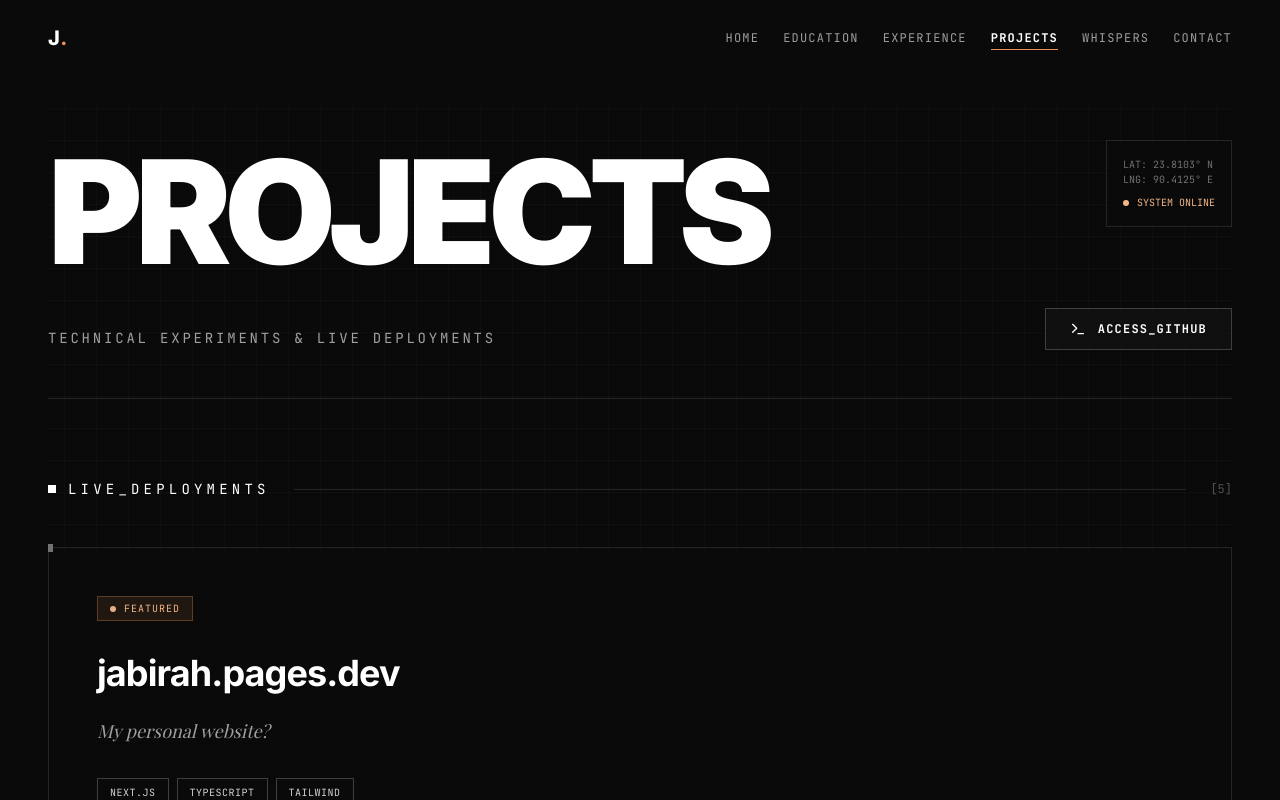
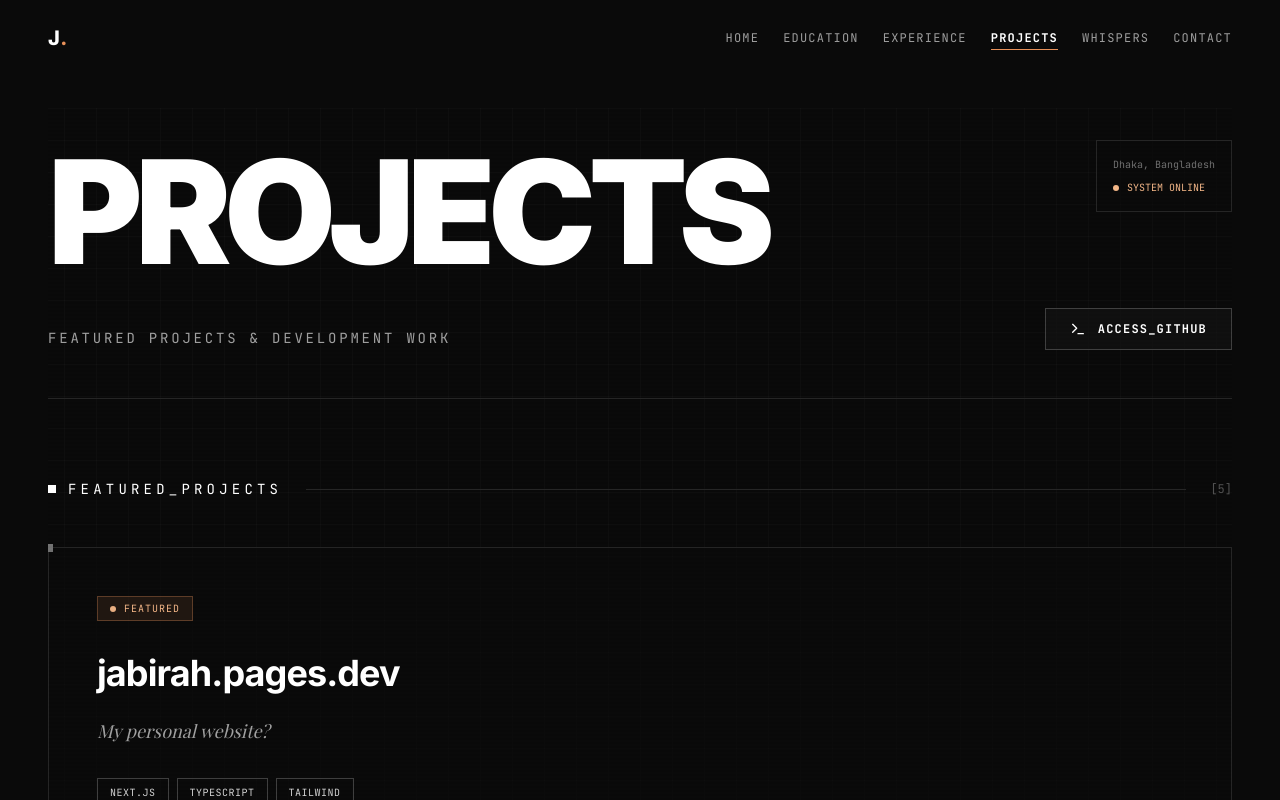
Before and after one commit to Jabir-A-H/personal-website, a Next.js app: page /projects in a window 1280 px wide. Shown: the top 800 px of the page. Built offline with nearby package versions, Linux system fonts and the light colour scheme; a web font is replaced by a local one.

Commit message:
some fix

```diff
--- a/app/projects/page.tsx
+++ b/app/projects/page.tsx
@@ -19,8 +19,7 @@ export default function ProjectsPage() {
       <div className="relative z-10">
         <header className="mb-20 flex flex-col items-start border-b border-neutral-800 pb-12 relative">
           <div className="absolute top-0 right-0 p-4 border border-neutral-800 font-mono text-[10px] text-neutral-500 hidden md:block bg-neutral-950/50 backdrop-blur-sm">
-            <div>LAT: 23.8103° N</div>
-            <div>LNG: 90.4125° E</div>
+            <div>{data.personal.location}</div>
             <div className="text-accent-light mt-2 flex items-center gap-2">
               <span className="w-1.5 h-1.5 bg-accent-light rounded-full animate-pulse"></span>
               SYSTEM ONLINE
@@ -37,7 +36,7 @@ export default function ProjectsPage() {
 
           <div className="flex flex-col md:flex-row justify-between w-full items-start md:items-end gap-6">
             <p className="text-sm font-mono text-neutral-400 uppercase tracking-[0.2em] max-w-md leading-relaxed">
-              Technical experiments &amp; live deployments
+              Featured projects & development work
             </p>
             <a href="https://github.com/Jabir-A-H/" target="_blank" rel="noopener noreferrer" className="group flex items-center gap-3 text-xs font-mono text-white border border-neutral-700 bg-neutral-900/50 backdrop-blur-sm px-6 py-3 hover:bg-accent hover:text-white hover:border-accent transition-all duration-300">
               <Terminal className="w-4 h-4" />
@@ -46,12 +45,12 @@ export default function ProjectsPage() {
           </div>
         </header>
 
-        {/* LIVE PROJECTS */}
+        {/* FEATURED PROJECTS */}
         <section className="mb-32">
           <div className="flex items-center gap-6 mb-12">
             <h2 className="text-sm font-mono text-white uppercase tracking-[0.3em] flex items-center gap-3">
               <span className="w-2 h-2 bg-white"></span>
-              Live_Deployments
+              Featured_Projects
             </h2>
             <div className="h-px bg-neutral-800 flex-1"></div>
             <span className="font-mono text-xs text-neutral-600">[{liveProjects.length}]</span>
@@ -100,6 +99,7 @@ export default function ProjectsPage() {
                     </div>
 
                     <div className="flex flex-col sm:flex-row gap-4 max-w-md">
+                      {project.live && (
                         <a
                           href={project.live}
                           target="_blank"
@@ -109,6 +109,7 @@ export default function ProjectsPage() {
                           <span>Launch</span>
                           <ExternalLink className="w-4 h-4" />
                         </a>
+                      )}
                       {project.repo && (
                         <a
                           href={project.repo}
@@ -128,12 +129,12 @@ export default function ProjectsPage() {
           </div>
         </section>
 
-        {/* REPOSITORY ARCHIVE */}
+        {/* OTHER PROJECTS */}
         <section>
           <div className="flex items-center gap-6 mb-8">
             <h2 className="text-sm font-mono text-white uppercase tracking-[0.3em] flex items-center gap-3">
               <span className="w-2 h-2 bg-neutral-600"></span>
-              Repository_Archive
+              Other_Projects
             </h2>
             <div className="h-px bg-neutral-800 flex-1"></div>
             <span className="font-mono text-xs text-neutral-600">[{repoProjects.length}]</span>
@@ -142,9 +143,10 @@ export default function ProjectsPage() {
           <div className="flex flex-col border-t-2 border-neutral-800">
             {/* Header Row */}
             <div className="hidden md:grid grid-cols-12 gap-4 py-4 border-b-2 border-neutral-800 font-mono text-[10px] text-neutral-500 uppercase tracking-widest px-6">
-              <div className="col-span-5">Designation</div>
-              <div className="col-span-4">Tech_Stack</div>
+              <div className="col-span-4">Designation</div>
+              <div className="col-span-3">Tech_Stack</div>
               <div className="col-span-2">Status</div>
+              <div className="col-span-2">Last_Updated</div>
               <div className="col-span-1 text-right">Link</div>
             </div>
 
@@ -156,12 +158,12 @@ export default function ProjectsPage() {
                 viewport={{ once: true }}
                 transition={{ delay: idx * 0.05, duration: 0.4 }}
                 key={project.title}
-                href={project.repo}
+                href={project.live || project.repo}
                 target="_blank"
                 rel="noopener noreferrer"
                 className="group grid grid-cols-1 md:grid-cols-12 gap-4 py-6 border-b border-neutral-800 hover:bg-accent hover:text-white transition-all duration-300 px-6 items-center cursor-pointer relative overflow-hidden"
               >
-                <div className="col-span-5">
+                <div className="col-span-4">
                   <h3 className="text-lg font-sans font-bold text-neutral-200 group-hover:text-white transition-colors">
                     {project.title}
                   </h3>
@@ -170,7 +172,7 @@ export default function ProjectsPage() {
                   </p>
                 </div>
 
-                <div className="col-span-4 flex flex-wrap gap-2 mt-3 md:mt-0">
+                <div className="col-span-3 flex flex-wrap gap-2 mt-3 md:mt-0">
                   {project.tech.map(t => (
                     <span key={t} className="font-mono text-[10px] text-neutral-400 border border-neutral-700 group-hover:border-white/30 group-hover:text-white/80 px-2 py-1 transition-colors uppercase tracking-wider">
                       {t}
@@ -188,6 +190,12 @@ export default function ProjectsPage() {
                   </span>
                 </div>
 
+                <div className="col-span-2 mt-2 md:mt-0">
+                  <span className="font-mono text-[10px] text-neutral-500 group-hover:text-white/70 transition-colors">
+                    {project.pushedAt ? new Date(project.pushedAt).toLocaleDateString('en-US', { month: 'short', year: 'numeric' }) : '—'}
+                  </span>
+                </div>
+
                 <div className="col-span-1 flex justify-start md:justify-end mt-4 md:mt-0">
                   <div className="w-10 h-10 rounded-full border border-neutral-700 flex items-center justify-center group-hover:bg-white group-hover:text-accent transition-all duration-300 transform group-hover:rotate-45">
                     <ArrowUpRight className="w-4 h-4" />
```
Lines whose indentation alone changed are shown as unchanged.
